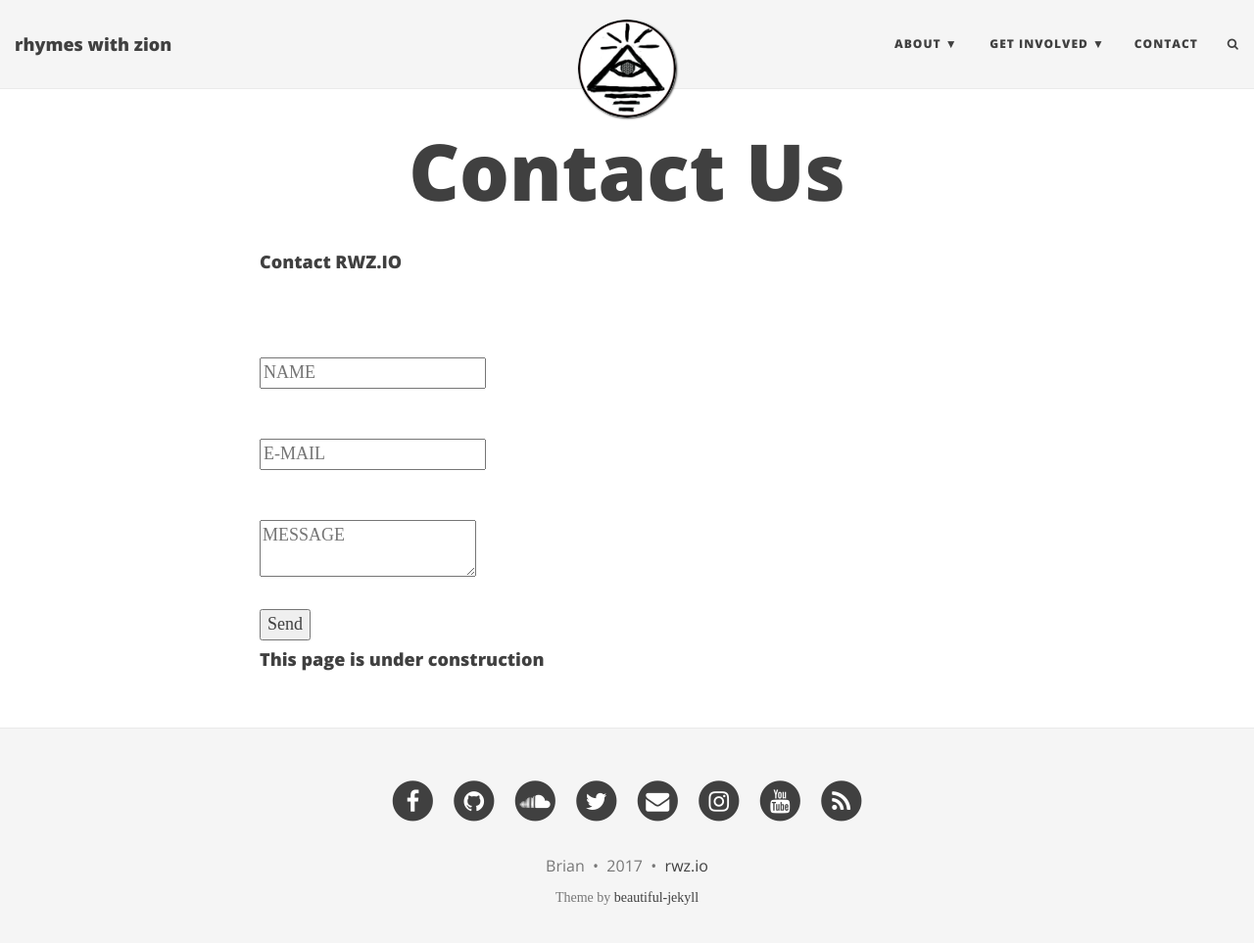
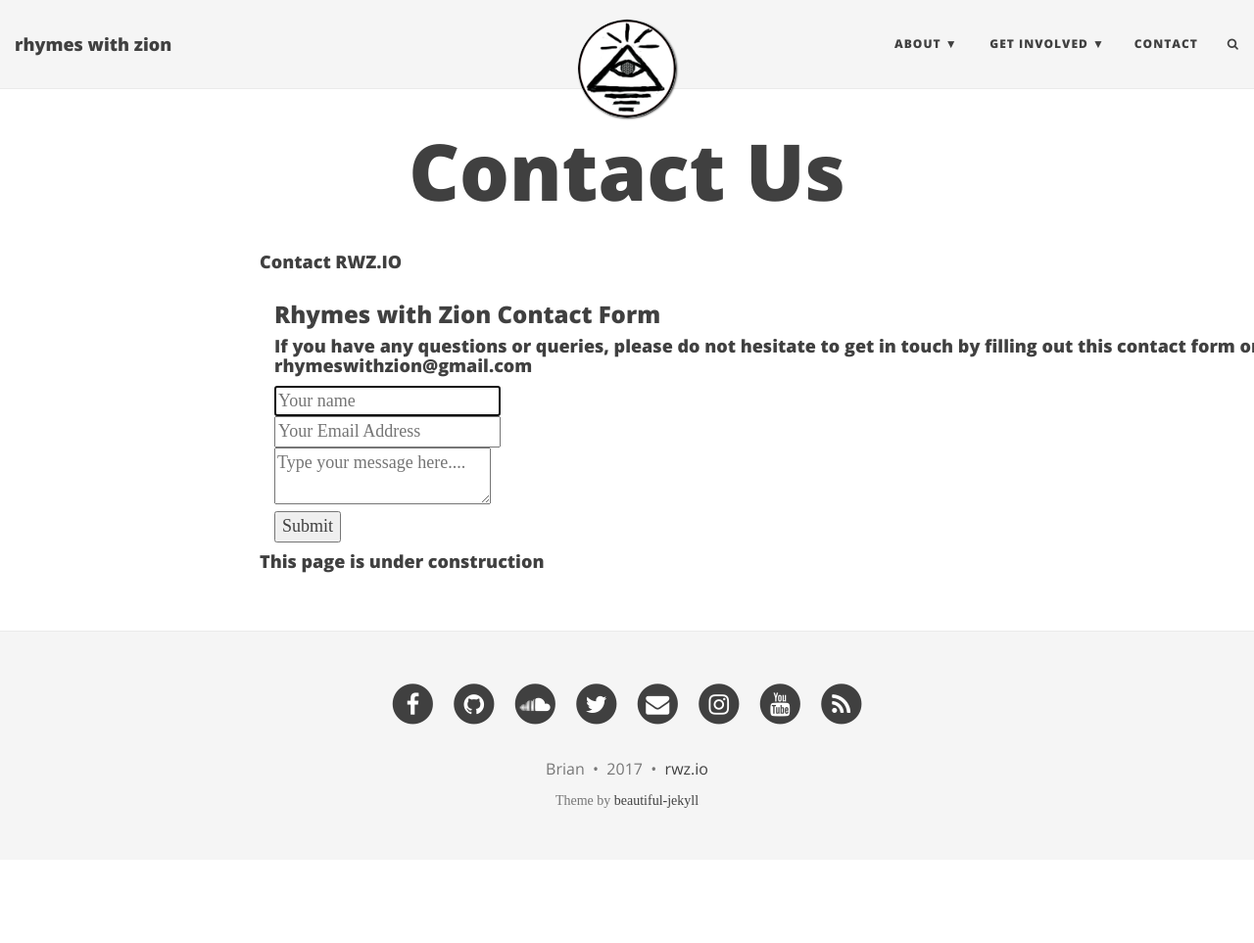
Before and after one commit to rhymeswithzion/rwz-test, a Jekyll site: the page built from contact.md, in a window 1280 px wide and 977 px high. Shown: the top 963 px of the window at 98% size. Built offline with Jekyll 4.4.1, drawn with Linux system fonts in a browser that asks for light colours; some web fonts are replaced; comment, search, counter and statistics services are not loaded.

Commit message:
Create contact.md

```diff
--- a/contact.md
+++ b/contact.md
@@ -6,18 +6,24 @@ subtitle:
 
 #### Contact RWZ.IO
 
-<form id="form" class="topBefore" action="https://formspree.io/rhymeswithzion@gmail.com"
-      method="POST">
-	<br><br><br>
-		  <input id="name" type="text" placeholder="NAME" name="name">
-	<br><br><br>
-	<input id="email" type="text" placeholder="E-MAIL" name="email">
-	<br><br><br>
-	<textarea id="message" type="text" placeholder="MESSAGE" name="message"></textarea>
-  <br><br>
-  <input id="submit" type="submit" value="Send">
-
-</form>
+<div class="container">
+  <form id="contact" action="https://formspree.io/rhymeswithzion@gmail.com" method="post">
+    <h3>Rhymes with Zion Contact Form</h3>
+    <h4>If you have any questions or queries, please do not hesitate to get in touch by filling out this contact form or emailing rhymeswithzion@gmail.com </h4>
+    <fieldset>
+      <input placeholder="Your name" type="text" tabindex="1" required autofocus>
+    </fieldset>
+    <fieldset>
+      <input placeholder="Your Email Address" type="email" tabindex="2" required>
+    </fieldset>
+    <fieldset>
+      <textarea placeholder="Type your message here...." tabindex="5" required></textarea>
+    </fieldset>
+    <fieldset>
+      <button name="submit" type="submit" id="contact-submit" data-submit="...Sending">Submit</button>
+    </fieldset>
+  </form>
+</div>
 
 
 
```
